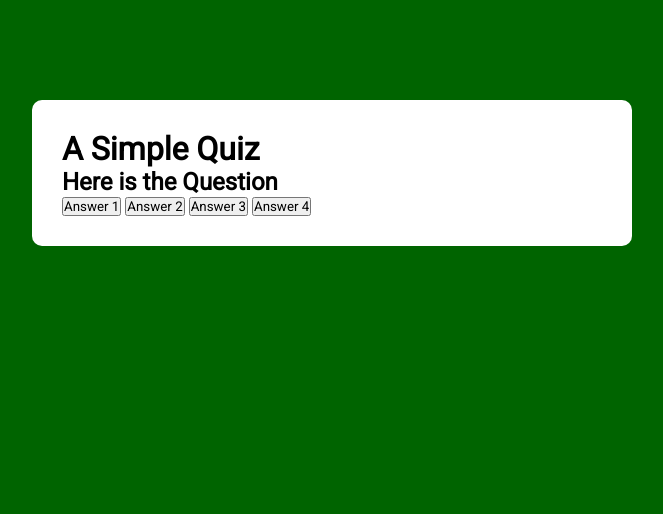
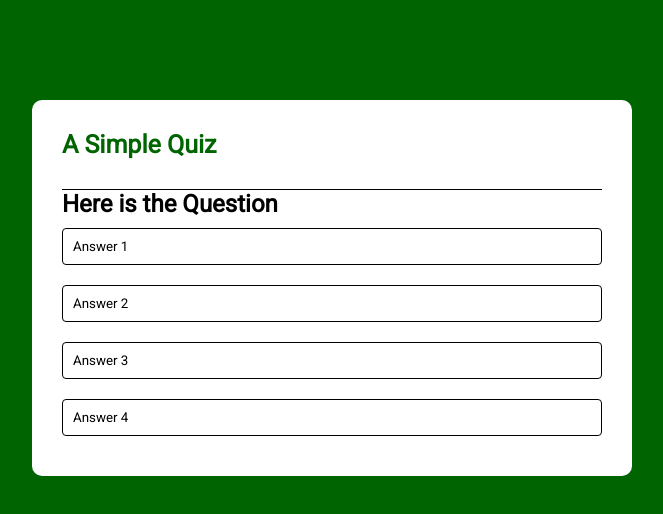
Before and after one commit to Mojisola-Akinrelere/Web-based-Quiz-App, a plain HTML site: page index.html in a window 1280 px wide. Shown: the whole page, without its empty margins (308-971 px from the left). Drawn offline with Linux system fonts and the light colour scheme.

Commit message:
styled the quiz button

```diff
--- a/style.css
+++ b/style.css
@@ -15,3 +15,34 @@ body{
     border-radius: 10px;
     padding: 30px;
 }
+.app h1 {
+    font-size: 25px;
+    color: darkgreen;
+    font-weight: 600 ;
+    border-bottom: 1px solid black;
+    padding-bottom: 30px;
+}
+.thequiz{
+    padding: 20px 0;
+}
+.thequiz h2{
+    font-size: 18px;
+    color: darkgreen;
+    font-weight: 600;
+}
+.btn{
+    background: white;
+    color: black;
+    font-weight: 500;
+    width: 100%;
+    border: 1px solid black;
+    padding: 10px;
+    margin: 10px 0;
+    text-align: left;
+    border-radius: 4px;
+    cursor: pointer;
+}
+.btn:hover{
+    background: black;
+    color: white;
+}
```
